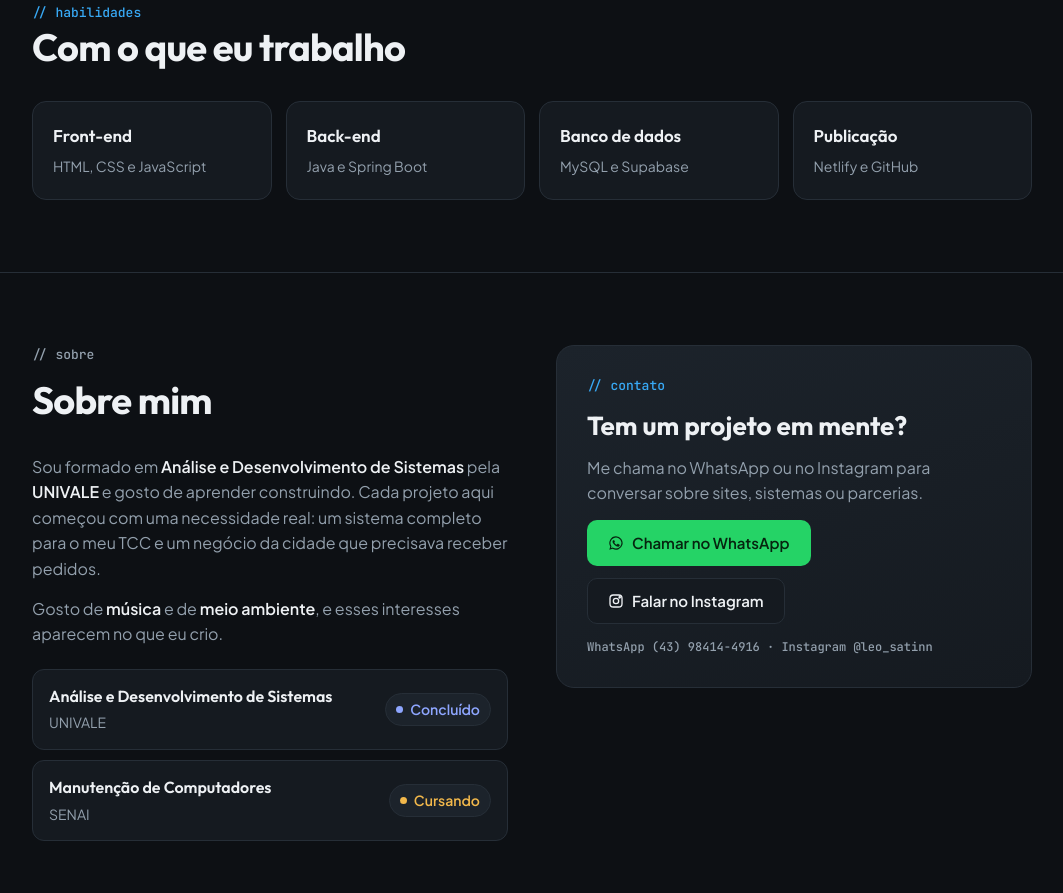
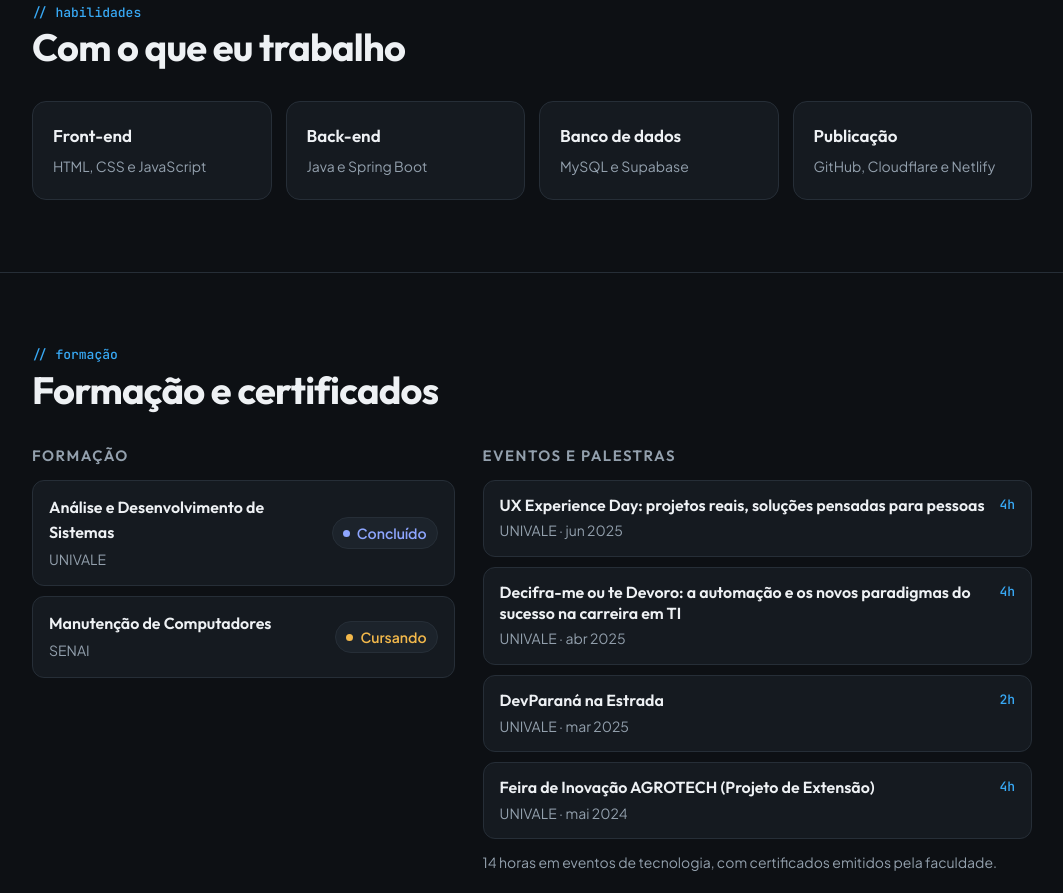
Before and after one commit to lleosx/portfolio, a plain HTML site: page public/index.html in a window 1280 px wide. Shown: the part 1907-2800 px from the top of the page, without its empty margins (108-1171 px from the left). Drawn offline with Linux system fonts and the light colour scheme.

Commit message:
Adiciona seção de formação e certificados
Co-Authored-By: Claude Opus 5.5 <noreply@anthropic.com>
Claude-Session: https://claude.ai/code/session_01V6X9ndDgrXm97qdhyd1HXR

```diff
--- a/public/index.html
+++ b/public/index.html
@@ -156,6 +156,16 @@ h2{font-family:var(--display); font-weight:700; font-size:clamp(28px,4vw,38px);
 .edu b{display:block; font-family:var(--display); font-weight:600; font-size:16px}
 .edu span{font-size:14px; color:var(--muted)}
 
+.edu-grid{display:grid; grid-template-columns:1fr 1.3fr; gap:28px; align-items:start}
+.edu-grid h3{font-family:var(--display); font-weight:600; font-size:15px; color:var(--muted); text-transform:uppercase; letter-spacing:.1em; margin:0 0 12px}
+.certs{list-style:none; margin:0; padding:0; display:grid; gap:10px}
+.certs li{background:var(--surface); border:1px solid var(--line); border-radius:12px; padding:14px 16px; display:grid; grid-template-columns:1fr auto; gap:4px 14px; align-items:start}
+.certs b{font-family:var(--display); font-weight:600; font-size:16px; line-height:1.3}
+.certs .h{font-style:normal; font-family:var(--mono); font-size:13px; color:var(--accent); white-space:nowrap; font-variant-numeric:tabular-nums}
+.certs span{grid-column:1 / -1; font-size:14px; color:var(--muted)}
+.certs-total{margin:12px 0 0; font-size:14px; color:var(--muted)}
+.edu{margin-top:0}
+
 footer{padding:28px 0 40px; font-size:13px; color:var(--muted)}
 footer .container{display:flex; justify-content:space-between; gap:12px; flex-wrap:wrap}
 
@@ -168,6 +178,7 @@ footer .container{display:flex; justify-content:space-between; gap:12px; flex-wr
   .project{grid-template-columns:1fr}
   .shot{min-height:260px}
   .about{grid-template-columns:1fr; gap:28px}
+  .edu-grid{grid-template-columns:1fr}
   nav ul{display:none}
 }
 @media (max-width:440px){
@@ -193,6 +204,7 @@ footer .container{display:flex; justify-content:space-between; gap:12px; flex-wr
     <ul>
       <li><a href="#projetos">Projetos</a></li>
       <li><a href="#habilidades">Habilidades</a></li>
+      <li><a href="#formacao">Formação</a></li>
       <li><a href="#sobre">Sobre</a></li>
       <li><a href="https://www.instagram.com/leo_satinn" target="_blank" rel="noopener">Instagram</a></li>
     </ul>
@@ -318,7 +330,34 @@ footer .container{display:flex; justify-content:space-between; gap:12px; flex-wr
       <div class="skill"><b>Front-end</b><span>HTML, CSS e JavaScript</span></div>
       <div class="skill"><b>Back-end</b><span>Java e Spring Boot</span></div>
       <div class="skill"><b>Banco de dados</b><span>MySQL e Supabase</span></div>
-      <div class="skill"><b>Publicação</b><span>Netlify e GitHub</span></div>
+      <div class="skill"><b>Publicação</b><span>GitHub, Cloudflare e Netlify</span></div>
+    </div>
+  </div>
+</section>
+
+<section id="formacao">
+  <div class="container">
+    <div class="sec-head">
+      <div><p>// formação</p><h2>Formação e certificados</h2></div>
+    </div>
+    <div class="edu-grid">
+      <div>
+        <h3>Formação</h3>
+        <ul class="edu">
+          <li><div><b>Análise e Desenvolvimento de Sistemas</b><span>UNIVALE</span></div><span class="status done">Concluído</span></li>
+          <li><div><b>Manutenção de Computadores</b><span>SENAI</span></div><span class="status wip">Cursando</span></li>
+        </ul>
+      </div>
+      <div>
+        <h3>Eventos e palestras</h3>
+        <ul class="certs">
+          <li><b>UX Experience Day: projetos reais, soluções pensadas para pessoas</b><em class="h">4h</em><span>UNIVALE · jun 2025</span></li>
+          <li><b>Decifra-me ou te Devoro: a automação e os novos paradigmas do sucesso na carreira em TI</b><em class="h">4h</em><span>UNIVALE · abr 2025</span></li>
+          <li><b>DevParaná na Estrada</b><em class="h">2h</em><span>UNIVALE · mar 2025</span></li>
+          <li><b>Feira de Inovação AGROTECH (Projeto de Extensão)</b><em class="h">4h</em><span>UNIVALE · mai 2024</span></li>
+        </ul>
+        <p class="certs-total">14 horas em eventos de tecnologia, com certificados emitidos pela faculdade.</p>
+      </div>
     </div>
   </div>
 </section>
@@ -329,10 +368,6 @@ footer .container{display:flex; justify-content:space-between; gap:12px; flex-wr
       <div class="sec-head"><div><p>// sobre</p><h2>Sobre mim</h2></div></div>
       <p>Sou formado em <strong>Análise e Desenvolvimento de Sistemas</strong> pela <strong>UNIVALE</strong> e gosto de aprender construindo. Cada projeto aqui começou com uma necessidade real: um sistema completo para o meu TCC e um negócio da cidade que precisava receber pedidos.</p>
       <p>Gosto de <strong>música</strong> e de <strong>meio ambiente</strong>, e esses interesses aparecem no que eu crio.</p>
-      <ul class="edu" aria-label="Formação">
-        <li><div><b>Análise e Desenvolvimento de Sistemas</b><span>UNIVALE</span></div><span class="status done">Concluído</span></li>
-        <li><div><b>Manutenção de Computadores</b><span>SENAI</span></div><span class="status wip">Cursando</span></li>
-      </ul>
     </div>
     <div class="cta" id="contato">
       <p style="font-family:var(--mono);font-size:13px;color:var(--accent)">// contato</p>
```
